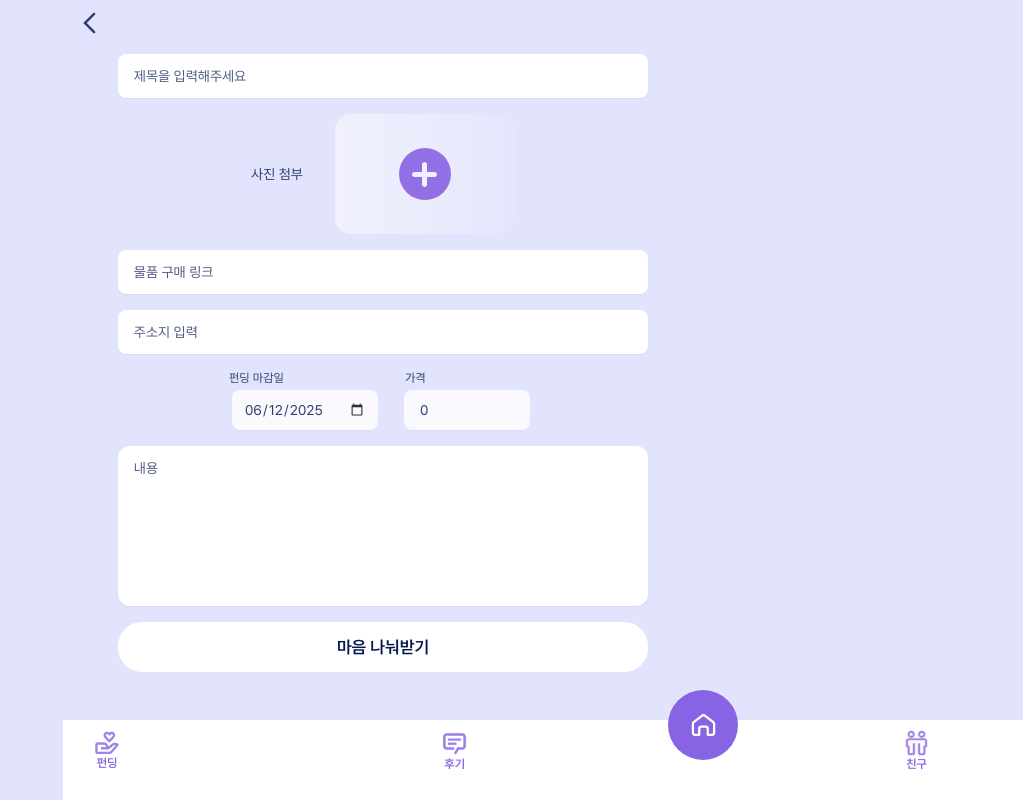
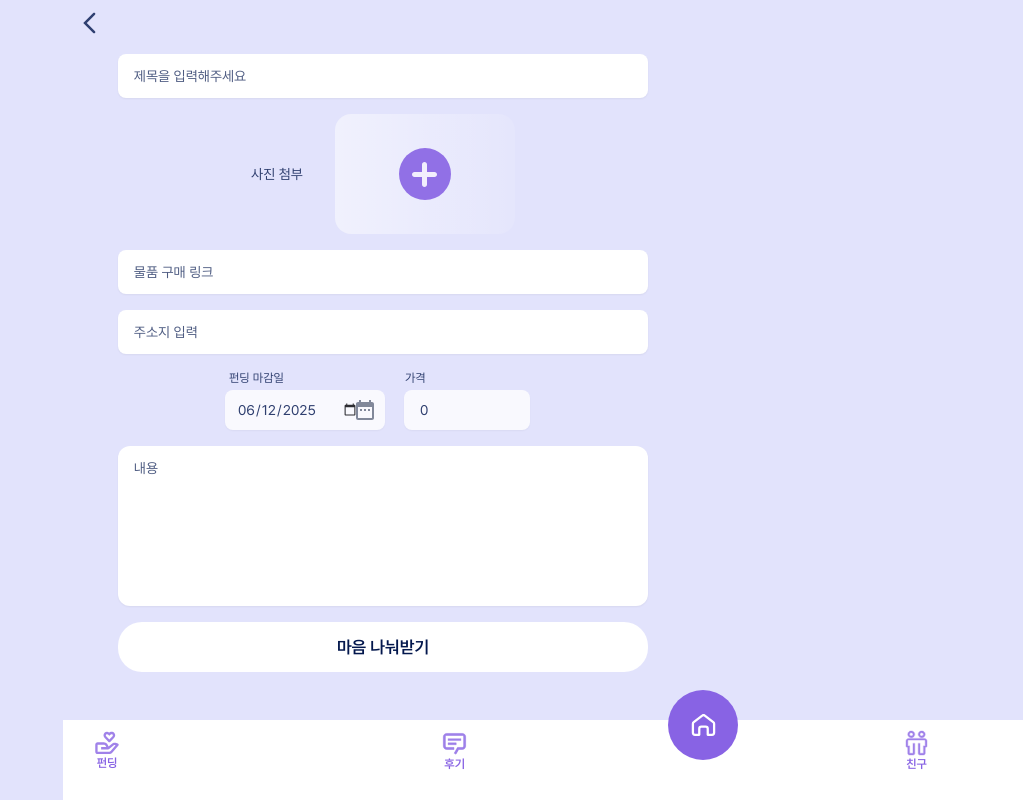
Before and after one commit to 2025-Advanced-Capstone-Chaeum/FE, a Next.js app: page /funding/write in a window 1280 px wide. Shown: the whole page, without its empty margins (257-1280 px from the left). Built offline with nearby package versions, Linux system fonts and the light colour scheme.

Commit message:
style : 펀딩 작성페이지 모바일에서 달력 없어지는 문제 해결 , 펀딩 물품 경고 모달 bottom-5올리고 가로길이 글과 맞춤 (#147)

```diff
--- a/src/app/(funding)/funding/write/page.tsx
+++ b/src/app/(funding)/funding/write/page.tsx
@@ -7,7 +7,8 @@ import { Button } from "@/components/ui/button";
 import { Input } from "@/components/ui/input";
 import { Textarea } from "@/components/ui/textarea";
 import { CreateFundingData } from "@/lib/api/funding";
-import React, { useState } from "react";
+import React, { useState, useRef } from "react"; // useRef 훅 추가
+import { MdDateRange } from "react-icons/md";
 
 const FundingWritePage = () => {
   const [formData, setFormData] = useState<CreateFundingData>({
@@ -20,6 +21,9 @@ const FundingWritePage = () => {
     endDate: new Date().toISOString().slice(0, 10),
   });
   const [isRegister, setIsRegister] = useState(false);
+
+  // endDate Input에 접근하기 위한 ref 생성
+  const endDateInputRef = useRef<HTMLInputElement>(null);
 
   const handleFormChange = (
     e: React.ChangeEvent<HTMLInputElement | HTMLTextAreaElement>
@@ -59,7 +63,9 @@ const FundingWritePage = () => {
       formData.goalAmount <= 0 ||
       !formData.endDate
     ) {
-      alert("모든 입력칸을 채워주세요!");
+      // alert 대신 커스텀 모달 또는 메시지 박스 사용을 권장합니다.
+      // alert("모든 입력칸을 채워주세요!");
+      console.warn("모든 입력칸을 채워주세요!"); // 임시로 console.warn 사용
       return;
     }
 
@@ -119,14 +125,21 @@ const FundingWritePage = () => {
         <div className="flex justify-center items-center gap-2 text-xs text-secondary opacity-80">
           <div className="flex flex-col gap-1 w-40">
             <span className="flex px-1">펀딩 마감일</span>
-            <div className="flex justify-center items-center">
+            {/* Input과 아이콘을 감싸는 div에 relative를 추가하고, Input에 pr-8을 추가하여 아이콘 공간을 확보합니다. */}
+            <div className="relative flex items-center">
               <Input
                 type="date"
                 id="endDate"
                 name="endDate"
                 value={formData.endDate}
                 onChange={handleFormChange}
-                className="h-10"
+                className="h-10 pr-8" // 아이콘 공간 확보를 위한 padding-right
+                ref={endDateInputRef} // Input에 ref 연결
+              />
+              <MdDateRange
+                className="absolute right-2 cursor-pointer text-gray-500" // 아이콘 위치 및 스타일
+                size={24} // 아이콘 크기
+                onClick={() => endDateInputRef.current?.showPicker()} // 아이콘 클릭 시 날짜 선택기 열기
               />
             </div>
           </div>
--- a/src/app/welcome/page.tsx
+++ b/src/app/welcome/page.tsx
@@ -36,9 +36,10 @@ export default function WelcomePage() {
     if (!isUserDataPending && userInfo && !isUserDataError) {
       if ("donations" in userInfo) {
         setUserData(userInfo);
-        console.log("회원정보: ", userInfo);
+        console.log("기부자 회원정보: ", userInfo);
       } else if (userInfo.fundings) {
         setRecipientData(userInfo);
+        console.log("수혜자 회원정보: ", userInfo);
       }
     } else if (isUserDataError) {
       console.error("WelcomePage: Failed to load userInfo", isUserDataError);
--- a/src/components/funding/RegisterConfirmModal.tsx
+++ b/src/components/funding/RegisterConfirmModal.tsx
@@ -41,7 +41,7 @@ const RegisterConfirmModal: React.FC<RegisterConfirmModalProps> = ({
   };
 
   return (
-    <div className="flex justify-center items-center fixed bottom-25 w-[85%] h-45 bg-white rounded-2xl drop-shadow-2xl">
+    <div className="flex justify-center items-center fixed bottom-30 w-[85%] h-45 bg-white rounded-2xl drop-shadow-2xl">
       <div className="flex flex-col gap-2">
         <span className="flex justify-center items-center text-lg text-secondary">
           펀딩을 <span className="text-primary px-1.5">등록</span> 하시겠습니까?
@@ -51,7 +51,7 @@ const RegisterConfirmModal: React.FC<RegisterConfirmModalProps> = ({
           <span>등록할 수 없습니다.</span>
         </div>
         <div className="flex justify-center items-center">
-          <Button className="text-md" onClick={handleRegisterClick}>
+          <Button className="w-50 text-md" onClick={handleRegisterClick}>
             확인
           </Button>
         </div>
--- a/src/lib/api/axios.ts
+++ b/src/lib/api/axios.ts
@@ -3,10 +3,6 @@ import axios from "axios";
 const axiosInstance = axios.create({
   baseURL: "https://api.chaeum.site",
   withCredentials: true, // <- HttpOnly 쿠키 전송
-  headers: {
-    Authorization:
-      "Bearer eyJhbGciOiJIUzUxMiJ9.eyJjYXRlZ29yeSI6ImFjY2VzcyIsImVtYWlsIjoiZG9mbDg1NDlAbmF2ZXIuY29tIiwibWVtYmVySWQiOjYsInJvbGUiOiJET05PUiIsImlhdCI6MTc0OTA0MDUyMSwiZXhwIjoxNzQ5MDQ0MTIxfQ.vEsISppGiNzQh8IcsYp2XrtnIvitN0MyzxCUJPPBat2ppJ4RBAaZUNiASbHU0lHnhxlG1VVz4qEbdeqg4MP3OA",
-  },
 });
 
 export default axiosInstance;
--- a/src/lib/api/ocr.ts
+++ b/src/lib/api/ocr.ts
@@ -27,8 +27,4 @@ export const recipientRegister = async (data: OcrRequestData) => {
 const axiosOcr = axios.create({
   baseURL: "http://211.188.50.163:8080",
   withCredentials: true,
-  headers: {
-    Authorization:
-      "Bearer eyJhbGciOiJIUzUxMiJ9.eyJjYXRlZ29yeSI6ImFjY2VzcyIsImVtYWlsIjoiZG9mbDg1NDlAbmF2ZXIuY29tIiwibWVtYmVySWQiOjYsInJvbGUiOiJET05PUiIsImlhdCI6MTc0OTA0MDUyMSwiZXhwIjoxNzQ5MDQ0MTIxfQ.vEsISppGiNzQh8IcsYp2XrtnIvitN0MyzxCUJPPBat2ppJ4RBAaZUNiASbHU0lHnhxlG1VVz4qEbdeqg4MP3OA",
-  },
 });
```
